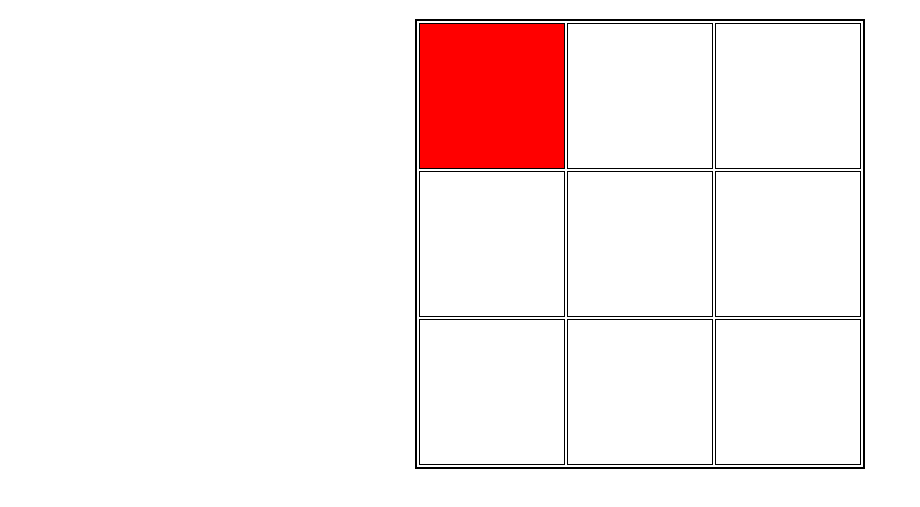
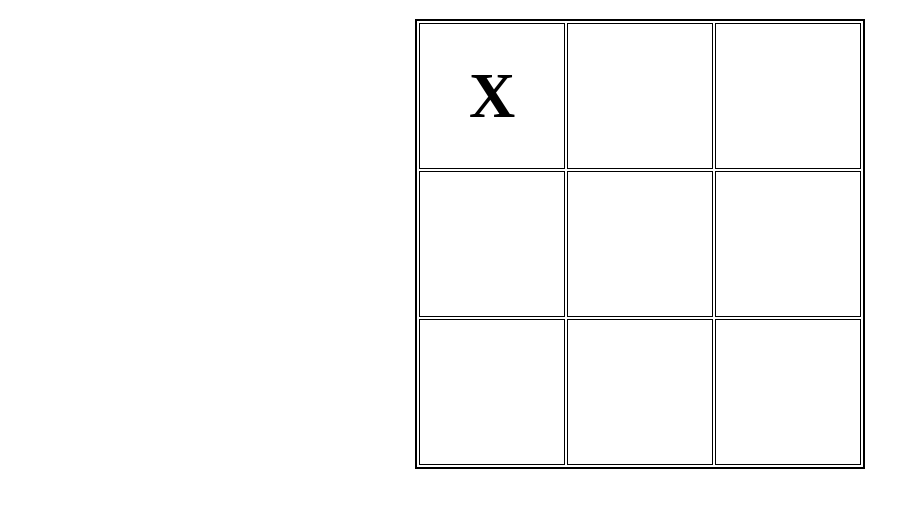
Before and after one commit to shavinski/odinTicTac, a plain HTML site: page index.html in a window 1280 px wide. Both pictures are taken after a click on the element 492 px from the left and 156 px from the top of the page. Shown: the part 61-568 px from the top of the page, without its empty margins (0-920 px from the left). Drawn offline with Linux system fonts and the light colour scheme.

Commit message:
Add logic to swtich between X and O for different players
Also add logic to not allow a spot that is marked to be remarked with opposing player piece
Add a board to the board class which is an array of arrays

```diff
--- a/game.js
+++ b/game.js
@@ -1,12 +1,41 @@
 "use strict";
 
-import GameBoard from "./gameBoard.js";
+import Board from "./gameBoard.js";
+import GameController from "./gameController.js";
 
 
-const gameBoard = new GameBoard();
-gameBoard.createBoard();
+const board = new Board();
+const gameController = new GameController();
+
+let ACTIVE_PLAYER = gameController.activePlayer;
+
+board.createBoard();
 
 
+
+const tdList = document.querySelectorAll('.game-board td');
+
+for (let i = 0; i < tdList.length; i++) {
+    const boxCoordinate = tdList[i].className
+    const x = boxCoordinate[0];
+    const y = boxCoordinate[2];
+
+    tdList[i].addEventListener('click', () => {
+        if (tdList[i].innerHTML !== "") {
+            console.log('Silly goose this box is taken!')
+            return;
+        } else if (ACTIVE_PLAYER === 'playerOne') {
+            tdList[i].innerHTML = 'X'
+            board.board[x][y] = 'X'
+        } else {
+            tdList[i].innerHTML = 'O'
+            board.board[x][y] = 'O'
+        }
+        gameController.switchActivePlayer();
+        ACTIVE_PLAYER = gameController.activePlayer
+        console.log(ACTIVE_PLAYER, board);
+    })
+}
 
 // going to want a player
 
--- a/gameBoard.js
+++ b/gameBoard.js
@@ -2,10 +2,12 @@
 
 const boardContainer = document.querySelector(".board-container");
 
-class board {
+
+class Board {
     constructor() {
         this.height = 3;
         this.width = 3;
+        this.board = [];
     }
 
     createBoard() {
@@ -14,16 +16,16 @@ class board {
 
         for (let x = 0; x < this.width; x++) {
             const tr = document.createElement('tr');
+            const row = [];
 
             for (let y = 0; y < this.height; y++) {
+                row.push(null);
                 const td = document.createElement('td');
                 td.className = `${x}-${y}`;
-                td.addEventListener('click', () => {
-                    td.style.background = 'red'
-                })
                 tr.appendChild(td);
             }
 
+            this.board.push(row);
             board.appendChild(tr);
         }
 
@@ -31,4 +33,4 @@ class board {
     }
 }
 
-export default board;
+export default Board;
--- /dev/null
+++ b/gameController.js
@@ -0,0 +1,17 @@
+"use strict"
+
+class GameController {
+    constructor() {
+        this.activePlayer = 'playerOne';
+    }
+
+    switchActivePlayer() {
+        this.activePlayer = this.activePlayer === 'playerOne' ? 'playerTwo' : 'playerOne';
+    }
+
+    determineWinOrTie() {
+
+    }
+}
+
+export default GameController
--- a/index.html
+++ b/index.html
@@ -10,9 +10,9 @@
 
 <body>
     <h1>Tic-Tac-Toe</h1>
-    <section class="board-container">
+    <div class="board-container">
 
-    </section>
+    </div>
     <script src="game.js" type="module"></script>
 </body>
 
--- a/style.css
+++ b/style.css
@@ -12,6 +12,11 @@
 
 .game-board td {
     border: 1px black solid;
+    text-align: center;
+    width: 33.3%;
+    height: 33.3%;
+    font-size: 4em;
+    font-weight: 900;
 }
 
 @media (min-width: 768px) {
```
